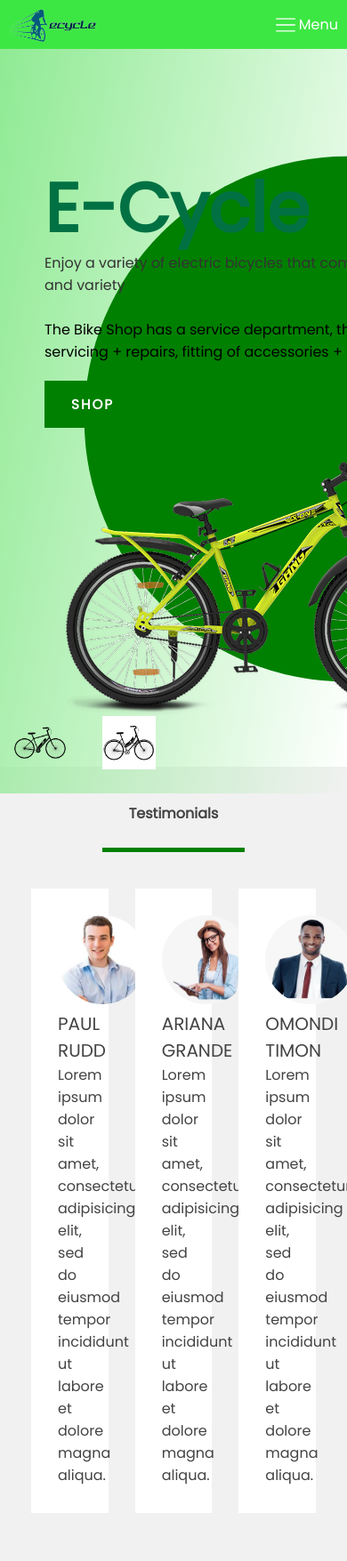
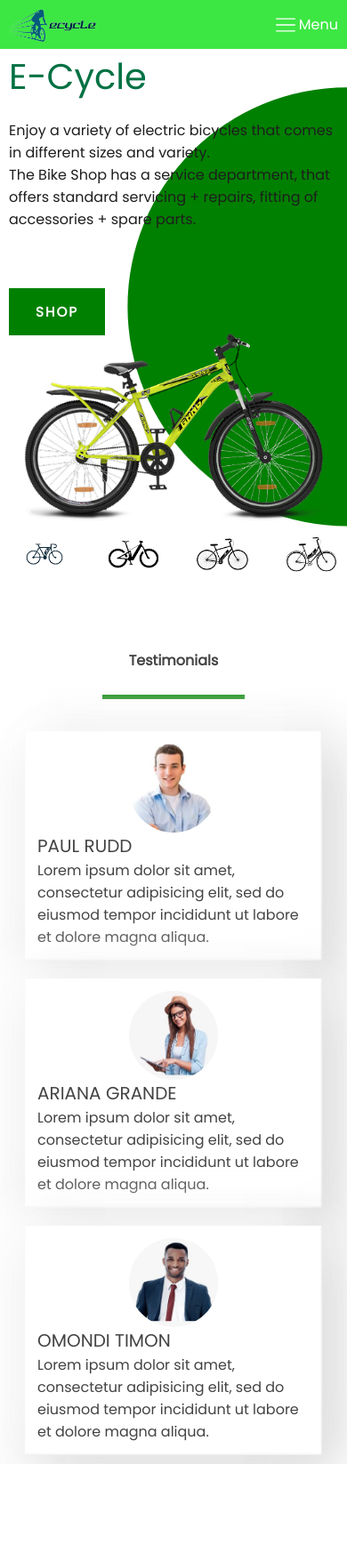
Before and after one commit to BruceFelix/Ecycle-room-5-project, a PHP site: page /front-end/landing-shop/landing.html in a window 390 px wide; the page is wider, and only the part inside the window is pictured. Shown: the top 1755 px of that part at 89% size. Run offline with PHP 8.4, Linux system fonts and the light colour scheme; grey boxes are pictures that could not be loaded.

Commit message:
making landing page responsive

```diff
--- a/front-end/admin-page/admin.html
+++ b/front-end/admin-page/admin.html
@@ -17,6 +17,8 @@
     <link rel="stylesheet" href="../../styles/style.css">
     <link rel="stylesheet" href="../../styles/shop.css">
     <link rel="shortcut icon" href="../../icons/logos/logo.PNG" type="image/x-icon">
+
+
 </head>
 <body>
     <nav>
--- a/front-end/admin-page/product.html
+++ b/front-end/admin-page/product.html
@@ -23,6 +23,8 @@
             <a href="../login-page/login.html " class="sign-up-btn">Log out</a>
         </div>
     </nav>
+    <div class="dark-overlay"></div>
+
     <section>
         <form action="../../back-end/products.php" method="POST" enctype="multipart/form-data">
             <h3>Add New Product</h3>
@@ -90,5 +92,7 @@
         </div>
 </footer>
 
+<script src="../js/menu.js"></script>
+
 </body>
 </html>
--- a/front-end/js/menu.js
+++ b/front-end/js/menu.js
@@ -15,9 +15,9 @@ let overlay = document.querySelector(".dark-overlay");
        overlay.classList.toggle("show-overlay");
 
 })
-let filter_icon = document.querySelector(".filter")
-let form_filter = document.querySelector(".form-filter")
+// let filter_icon = document.querySelector(".filter")
+// let form_filter = document.querySelector(".form-filter")
 
-filter_icon.addEventListener("click",function(){
-     form_filter.classList.toggle("show-grid")
- })
+// filter_icon.addEventListener("click",function(){
+//      form_filter.classList.toggle("show-grid")
+//  })
--- a/front-end/landing-shop/contact.html
+++ b/front-end/landing-shop/contact.html
@@ -12,6 +12,7 @@
     <link rel="stylesheet" href="../../styles/shop.css">
     <link rel="shortcut icon" href="../../icons/logo.PNG" type="image/x-icon">
 
+
 </head>
 <body>
     <nav>
@@ -23,6 +24,8 @@
             <a href="../../front-end/signup-page/signup.html" class="sign-up-btn">Sign up</a>
         </div>
     </nav>
+
+    <div class="dark-overlay"></div>
 
     <section  class="contact">
         <div  class="content">
@@ -151,6 +154,8 @@
             </div>
     </footer>
 
+    <script src="../js/menu.js"></script>
+
 
 <script>
     var acc = document.getElementsByClassName('accordion');
--- a/front-end/landing-shop/landing.html
+++ b/front-end/landing-shop/landing.html
@@ -6,8 +6,8 @@
     <meta http-equiv="X-UA-Compatible" content="IE=edge">
     <meta name="viewport" content="width=device-width, initial-scale=1.0">
     <meta name="viewport" content="width=device-width, initial-scale=1.0">
+    <link rel="stylesheet" href="../../styles/shop.css">
     <link rel="stylesheet" href="../../styles/landing.css">
-    <link rel="stylesheet" href="../../styles/shop.css">
 
   </head>
   <body>
@@ -26,10 +26,15 @@
 
       <div class="flex-class links">
           <a href="shop.html">Shop</a>
+          <a href="contact.html">Contact Us</a>
+
           <a href="../login-page/login.html">Log in</a>
           <a href="../signup-page/signup.html" class="sign-up-btn">Sign up</a>
       </div>
   </nav>
+
+  <div class="dark-overlay"></div>
+
     <section class="slider">
       <div class="circle">
 
@@ -45,9 +50,9 @@
       </div>
       <div class="content">
         <div class="textBox">
-          <h2><br><span>E-Cycle</span><h2></h2>
-          <p>Enjoy a variety of electric bicycles that comes in different sizes and variety  </p>
-          <br>The Bike Shop has a service department, that offers standard servicing + repairs, fitting of accessories + spare parts.
+          <h2 class="company-title">E-Cycle</h2>
+          <p>Enjoy a variety of electric bicycles that comes in different sizes and variety.
+          <br>The Bike Shop has a service department, that offers standard servicing + repairs, fitting of accessories + spare parts.  </p>
           <br><a href="shop.html">SHOP</a>
           <div class="imgBox">
             <img src="../../images/bike3.png" class="bike">
@@ -56,10 +61,10 @@
       </div>
 
       <ul class="thumb">
-        <li><img src="../../images/thumb6.png" onclick="imgslider('../../images/bike1.jpg');changeCircleColor(' #808080')"></li>
-        <li><img src="../../images/thumb2.png" onclick="imgslider('../../images/bike3.png');changeCircleColor('#95EB74')"></li>
-        <li><img src="../../images/thumb7.png" onclick="imgslider('../../images/bike2.jpg');changeCircleColor('#FFA500')"></li>
-        <li><img width="400px" src="../../images/thumb8.png" onclick="imgslider('../../images/bike4.jpeg');changeCircleColor('#00FFFF')"></li>
+        <li><img src="../../images/thumb6-removebg.png" onclick="imgslider('../../images/bike1-removebg.png');changeCircleColor(' #808080')"></li>
+        <li><img src="../../images/thumb2-removebg.png" onclick="imgslider('../../images/bike3.png');changeCircleColor('#95EB74')"></li>
+        <li><img src="../../images/thumb7.png" onclick="imgslider('../../images/bike2-removebg.png');changeCircleColor('#FFA500')"></li>
+        <li><img width="400px" src="../../images/thumb8-removebg.png" onclick="imgslider('../../images/bike4-removebg.png');changeCircleColor('#00FFFF')"></li>
 
       </ul>
 </section>
@@ -135,4 +140,8 @@
   </div>
 </footer>
   </body>
+
+  <script src="../js/menu.js"></script>
+
+
 </html>
--- a/styles/landing.css
+++ b/styles/landing.css
@@ -14,15 +14,17 @@ img{
 section{
   position: relative;
   width: 100%;
-  max-height: 100%;
-  top: 50px;
-  padding: 50px;
+  /* max-height: 100%; */
+  /* top: 50px; */
+  padding: 30px;
   display: flex;
   justify-content: space-between;
   align-items: center;
   background:  	#FFFFFF;
   margin-bottom: 20px;
-  background: linear-gradient(-79.2deg,transparent,#8fea93);
+  /* max-height: 100vh; */
+  padding-top: 5rem;
+  /* background: linear-gradient(-79.2deg,transparent,#8fea93); */
 
 
 
@@ -107,16 +109,21 @@ header ul li a:hover{
 }
 .content .textBox{
   position: relative;
-  max-width: 600px;
+  /* max-width: 600px; */
+  display: flex;
+  flex-direction: column;
+  justify-content: center;
+  align-items: baseline;
+  width: 100%;
 }
 .content .textBox h2
 {
-  color: #333;
+  /* color: #333; */
   font-size: 4em;
   line-height: 1.4em;
   font-weight: 500;
 }
-.content .textBox h2 span
+.company-title
 {
   color: #017143;
   font-size: 1.2em;
@@ -124,7 +131,10 @@ header ul li a:hover{
 }
 .content .textBox p
 {
-  color: #333;
+  color: #1e1e1e;
+max-width: 500px;
+margin: 20px 0;
+font-weight: 500;
 }
 .content .textBox a{
 
@@ -145,25 +155,34 @@ header ul li a:hover{
     color: #fff;
     letter-spacing: 2px;
 }
-.content.imgBox
+.content .imgBox
 {
-  width: 400px;
+  max-width: 500px;
+  align-self: flex-end;
   display: flex;
   justify-content: flex-end;
-  padding-right: 50px;
-  margin-top: 50px;
+  /* padding-right: 50px; */
+  margin-top: 10px;
+  margin-bottom: 1.3em;
+  transform: translateY(-10rem);
 }
-.content.imgBox img{
-  max-width: 100px;
-  max-height: 300px;
+.content .imgBox img{
+  /* max-width: 100px; */
+  /* max-height: 300px; */
+  width: 100%;
+  height: auto;
 
 }
 .thumb{
   position: absolute;
   right: 50%;
   bottom:20px;
-  transform: translateX();
+  transform: translateX(50%);
   display:flex;
+  width: 100%;
+justify-content: space-evenly;
+/* margin-top: 32px; */
+max-width: 450px;
 }
 .thumb li{
   list-style: none;
@@ -172,7 +191,7 @@ header ul li a:hover{
   cursor: pointer;
   transition: 0.5s;
 }
-thumb li hover{
+.thumb li hover{
   transform: translateY(-15px);
 }
 .thumb li img{
@@ -196,7 +215,7 @@ thumb li hover{
 }
 .testimonials{
   padding: 40px 0;
-  background: #f1f1f1;
+  /* background: #f1f1f1; */
   color: #434343;
 }
 .inner{
@@ -218,27 +237,44 @@ thumb li hover{
 }
 .col{
   flex: 33.33%;
-  max-width: 33.33%;
+  /* max-width: 33.33%; */
   box-sizing: border-box;
-  padding: 15px;
+  padding: 10px 8px;
+  min-width: 220px
 }
 .testimonial
 {
   background: #fff;
-  padding: 30px;
+  padding: 14px;
+  box-shadow: var(--boxshadow);
+  display: grid;
+
 }
 .testimonial img{
   width: 100px;
   height: 100px;
   border-radius: 50%;
+  justify-self: center;
 }
 .name{
   font-size: 20px;
   text-transform: uppercase;
 }
-@media screen and (max-width:960) {
+@media screen and (max-width:960px) {
+  section{
+    padding: 10px;
+    padding-top: 3rem;
+    top: 10px;
+    max-height: unset;
+  }
+  .content .textBox h2 {
+    /* color: #333; */
+    font-size: 2.5em;
+  }
+.content .imgBox{
+  transform: translateY(-2.5rem);
 
-
+}
 
 
 }
--- a/styles/shop.css
+++ b/styles/shop.css
@@ -55,6 +55,7 @@ nav{
     border-right: 2px solid black;
     border-radius: unset;
     margin-right: 13px;
+    font-size: 14px;
     padding: 0;
 }
 #search:focus{
```
Also changed, not shown: images/bike1-removebg.png (added), images/bike2-removebg.png (added), images/bike4-removebg.png (added), images/thumb2-removebg.png (added), images/thumb6-removebg.png (added), images/thumb8-removebg.png (added).
